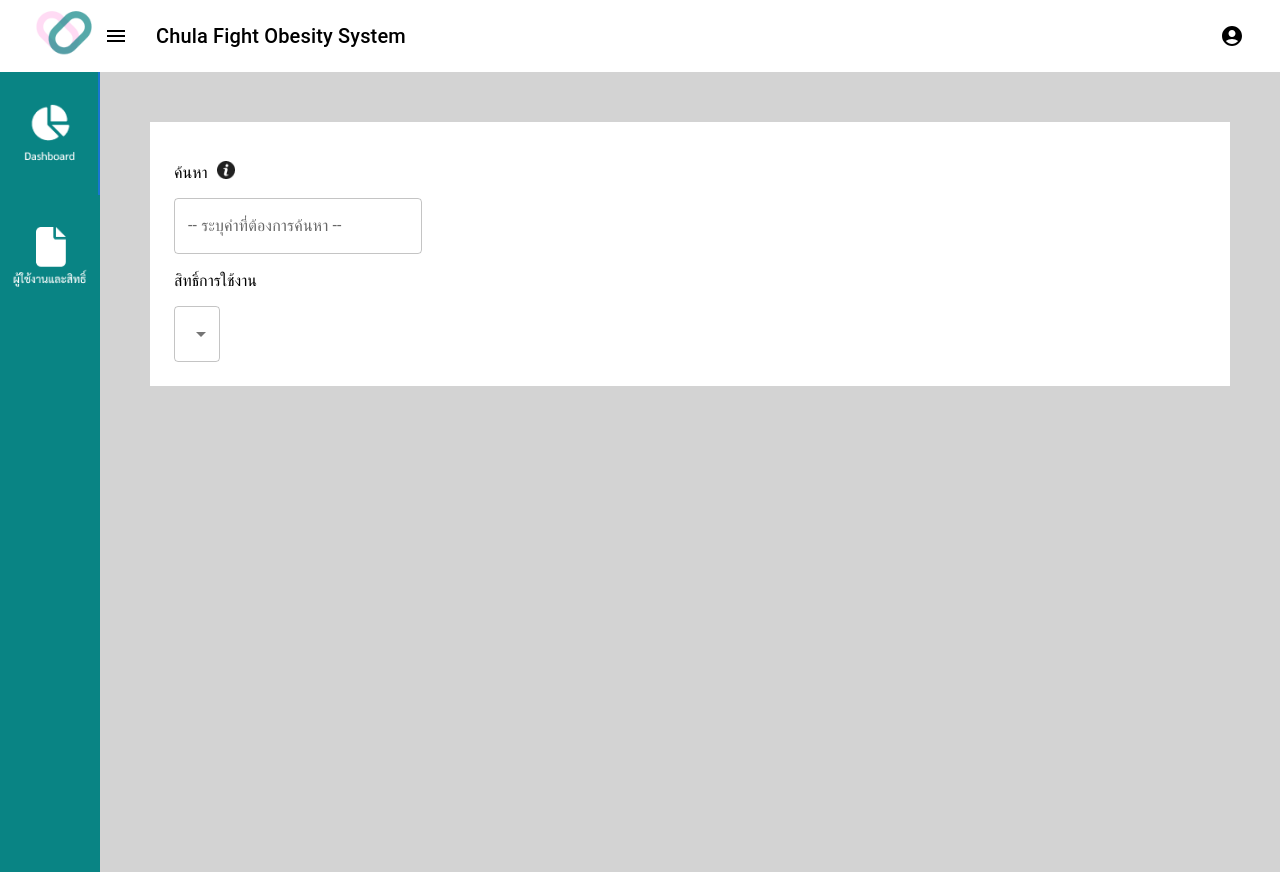
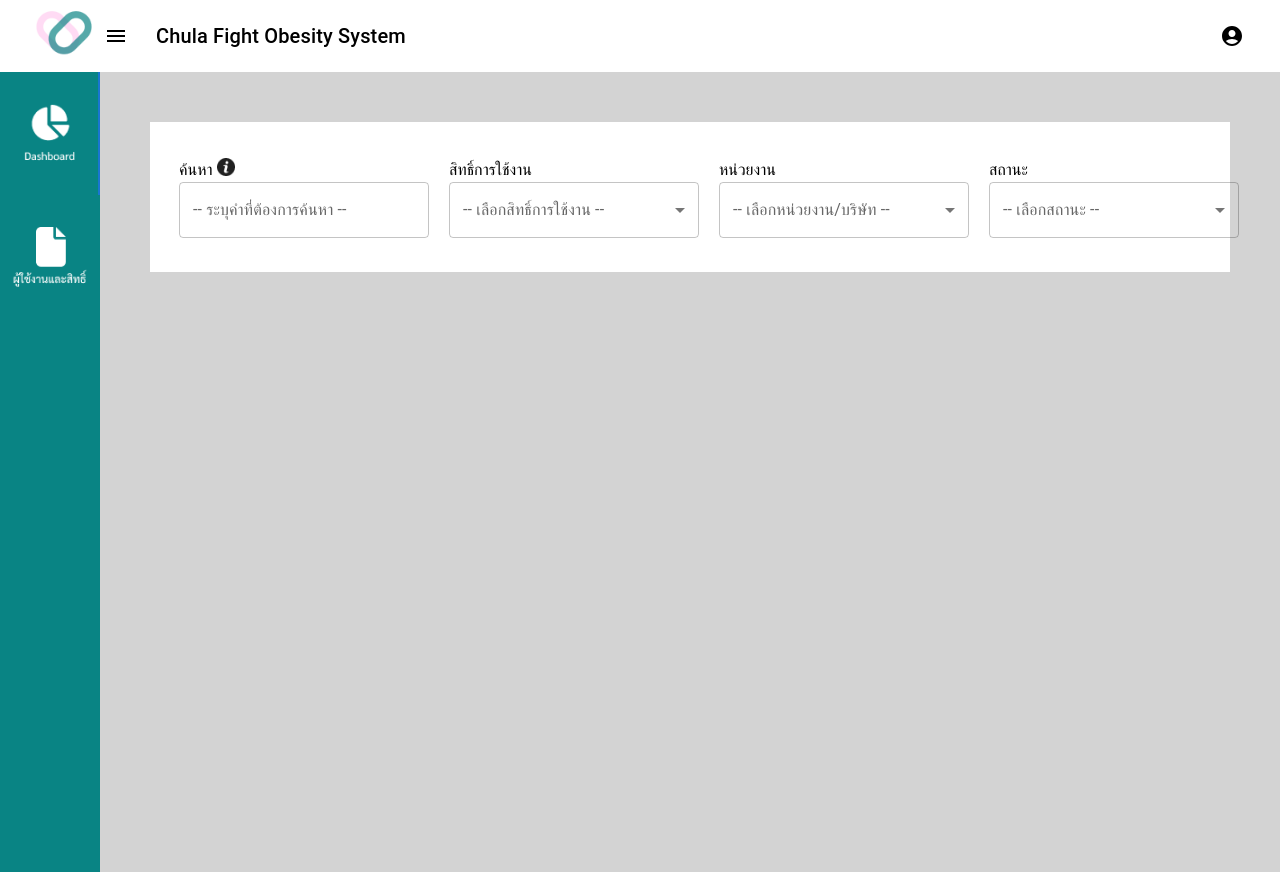
Before and after one commit to chubbyjamyy/chula-fight-obesity-portal, a React (Create React App) app: page /userPermission in a window 1280 px wide. Built offline with nearby package versions, Linux system fonts and the light colour scheme.

Commit message:
add dropdown and search css

```diff
--- a/src/shared/UserFiltering.css
+++ b/src/shared/UserFiltering.css
@@ -4,6 +4,31 @@
 }
 
 /* YourComponent.css */
+.two-column-container {
+    display: flex;
+    justify-content: space-between;
+    /* Adjust alignment as needed */
+}
+
+.column {
+    flex: 1;
+    margin: 0 5px;
+    padding-left: 0px;
+    /* Adjust the minimum width as needed */
+    /* Adjust margin between columns as needed */
+}
+
+.column .MuiTextField-root {
+    width: 100%;
+    /* Set the TextField to take 100% of its container width */
+    min-width: 250px;
+    /* Adjust the minimum width of the TextField as needed */
+}
+
+.column .MuiFormControl-root {
+    width: 100%; /* Set the FormControl to take 100% of its container width */
+    min-width: 250px; /* Adjust the minimum width of the FormControl as needed */
+  }
 
 .search-container {
     display: flex;
@@ -12,7 +37,7 @@
 }
 
 .search-text {
-    margin-right: 10px;
+    /* margin-right: 10px; */
     /* Adjust the margin as needed */
 }
 
@@ -21,6 +46,7 @@
     width: 18px;
     /* Adjust the width as needed */
     height: 18px;
+    padding-left: 5px;
     /* Adjust the height as needed */
 }
 
--- a/src/shared/UserFiltering.tsx
+++ b/src/shared/UserFiltering.tsx
@@ -1,5 +1,5 @@
 import React, { useState } from "react";
-import { TextField, MenuItem, Select, FormControl, Box } from "@mui/material";
+import { TextField, MenuItem, Select, FormControl, Box, InputLabel } from "@mui/material";
 import InfoIcon from "../asset/InfoIcon.png";
 import "./UserFiltering.css"; // Import a CSS file for styling
 
@@ -33,6 +33,8 @@ const UserFiltering = () => {
   return (
     <div>
     <Box p={3} bgcolor={"white"}>
+      <div className="two-column-container">
+        <div className="column">
           <div className="search-container">
             <div className="search-text">
               <p>ค้นหา</p>
@@ -47,10 +49,13 @@ const UserFiltering = () => {
             value={textInput}
             onChange={handleTextInputChange}
           />
+        </div>
+        <div className="column">
           <div className="search-text">
             <p>สิทธิ์การใช้งาน</p>
-
+          </div>
           <FormControl variant="outlined">
+          <InputLabel>-- เลือกสิทธิ์การใช้งาน --</InputLabel>
             <Select
               label="Regular Dropdown"
               value={dropdownValue}
@@ -63,6 +68,43 @@ const UserFiltering = () => {
             </Select>
           </FormControl>
         </div>
+        <div className="column">
+          <div className="search-text">
+            <p>หน่วยงาน</p>
+          </div>
+          <FormControl variant="outlined">
+          <InputLabel>-- เลือกหน่วยงาน/บริษัท --</InputLabel>
+            <Select
+              label="Regular Dropdown"
+              value={dropdownValue}
+              onChange={handleDropdownChange}
+            >
+              <MenuItem value="">Select an option</MenuItem>
+              <MenuItem value="option1">Option 1</MenuItem>
+              <MenuItem value="option2">Option 2</MenuItem>
+              <MenuItem value="option3">Option 3</MenuItem>
+            </Select>
+          </FormControl>
+        </div>
+        <div className="column">
+          <div className="search-text">
+            <p>สถานะ</p>
+          </div>
+          <FormControl variant="outlined">
+          <InputLabel>-- เลือกสถานะ --</InputLabel>
+            <Select
+              label="Regular Dropdown"
+              value={dropdownValue}
+              onChange={handleDropdownChange}
+            >
+              <MenuItem value="">Select an option</MenuItem>
+              <MenuItem value="option1">Option 1</MenuItem>
+              <MenuItem value="option2">Option 2</MenuItem>
+              <MenuItem value="option3">Option 3</MenuItem>
+            </Select>
+          </FormControl>
+        </div>
+      </div>
     </Box>
   </div>
   );
```
Lines whose indentation alone changed are shown as unchanged.
